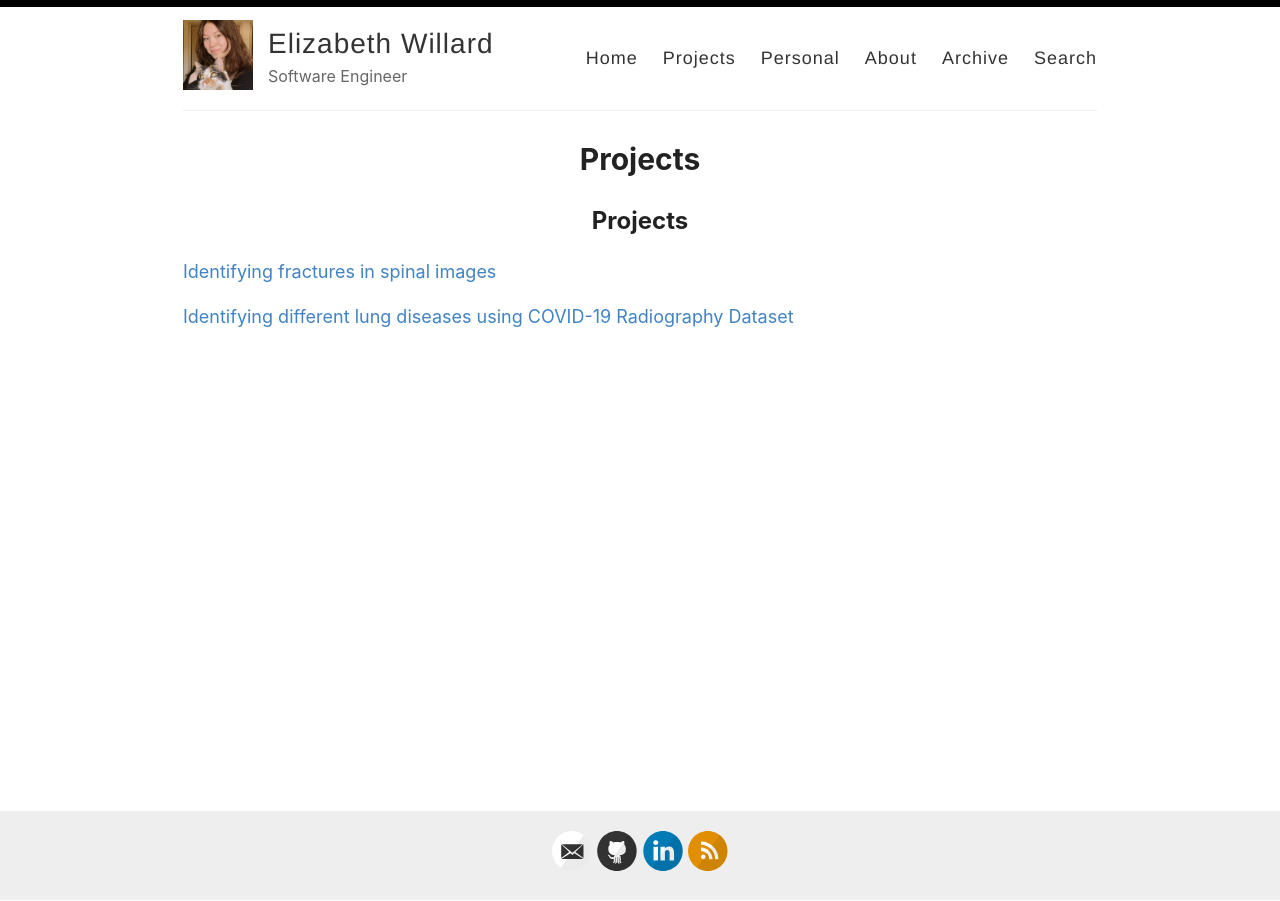
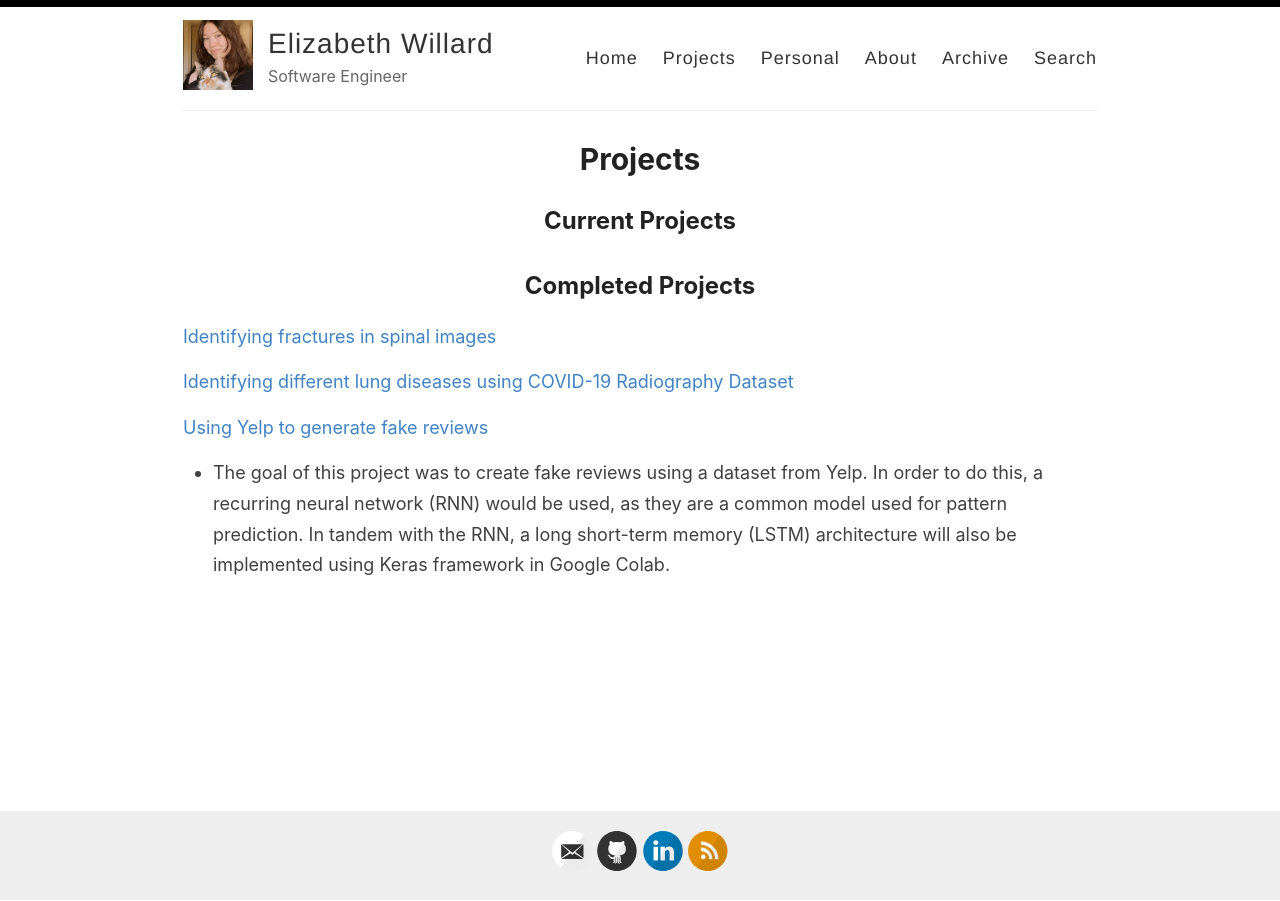
Before and after one commit to elizabethwillard/elizabethwillard.github.io, a Jekyll site: the page built from _pages/projects.md, in a window 1280 px wide. Built offline with Jekyll 4.4.1, drawn with Linux system fonts in a browser that asks for light colours.

Commit message:
Update projects.md

```diff
--- a/_pages/projects.md
+++ b/_pages/projects.md
@@ -3,8 +3,15 @@ layout: page
 title: Projects
 permalink: /projects/
 ---
-## Projects
+## Current Projects
+
+
+
+## Completed Projects
 
 [Identifying fractures in spinal images](https://github.com/elizabethwillard/rsna-cervical-spine-detection)
 
 [Identifying different lung diseases using COVID-19 Radiography Dataset](https://github.com/elizabethwillard/w207-final-project)
+
+[Using Yelp to generate fake reviews](https://github.com/elizabethwillard/ece498final/blob/master/ECE498_Willard_Edrington.docx)
+- The goal of this project was to create fake reviews using a dataset from Yelp. In order to do this, a recurring neural network (RNN) would be used, as they are a common model used for pattern prediction. In tandem with the RNN, a long short-term memory (LSTM) architecture will also be implemented using Keras framework in Google Colab.
```
